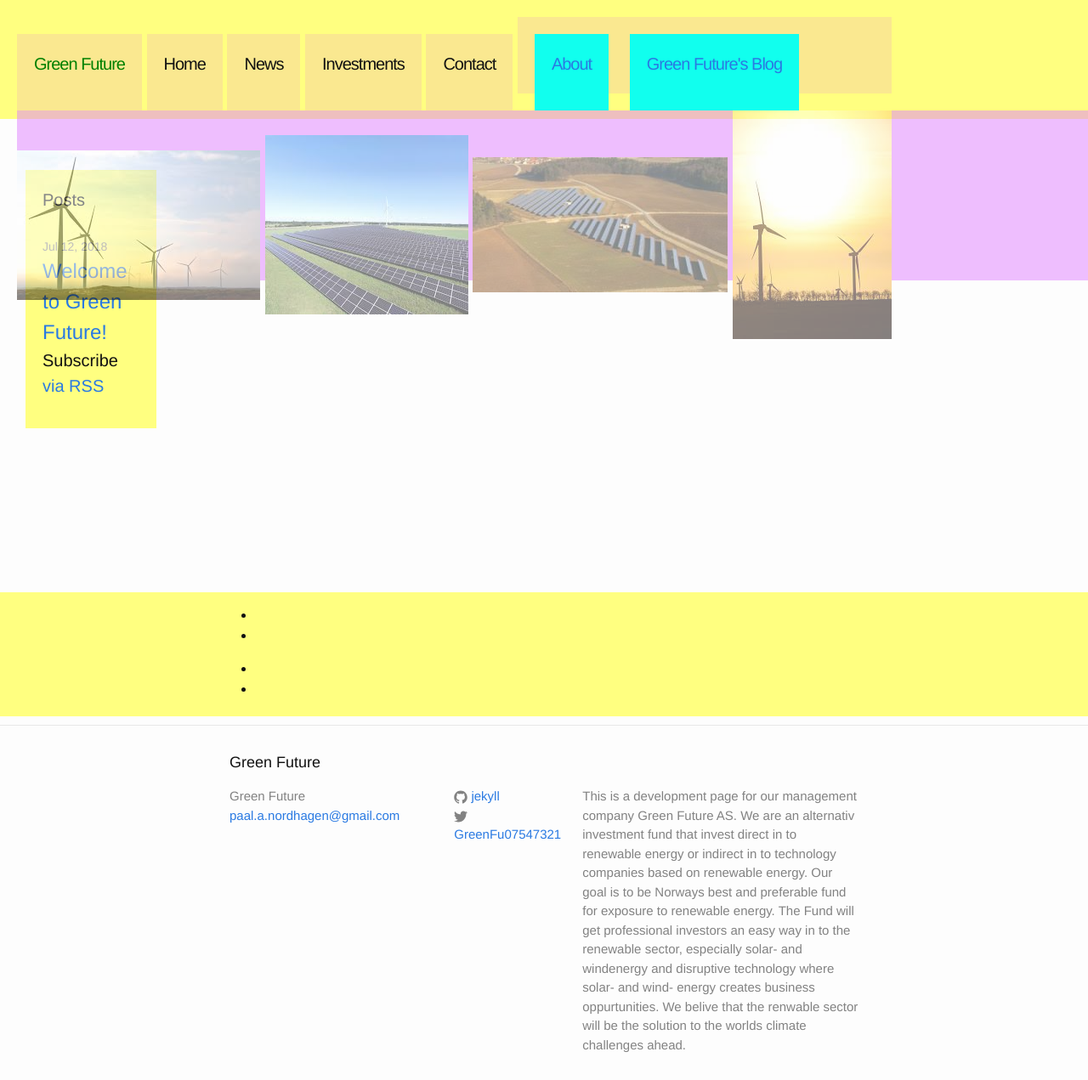
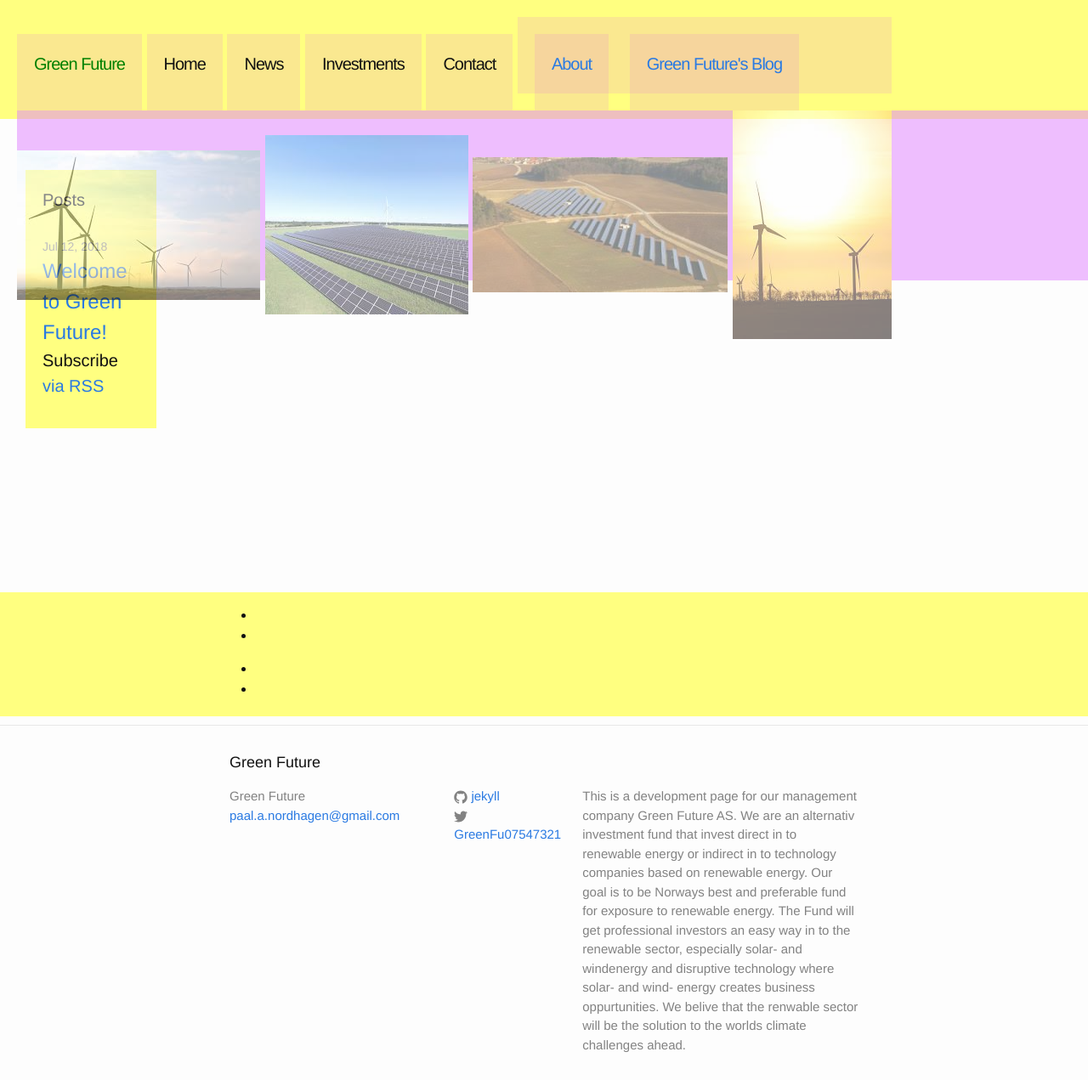
Before and after one commit to Paal-August/Paal-August.github.io, a Jekyll site: the page built from index.html, in a window 1280 px wide and 1271 px high. Shown: the whole window at 85% size. Built offline with Jekyll 4.4.1, drawn with Linux system fonts in a browser that asks for light colours.

Commit message:
Update _layout.scss

```diff
--- a/_sass/_layout.scss
+++ b/_sass/_layout.scss
@@ -136,7 +136,7 @@
         height:50px;
         letter-spacing: -1px;
         padding:20px;
-        background-color:#11ffeeff;
+        background-color:#dd72DF2A;
         display:inline-block;
         line-height: $base-line-height;
         // Gaps between nav items, but not on the last one
```
